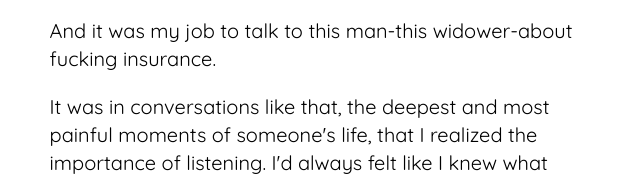
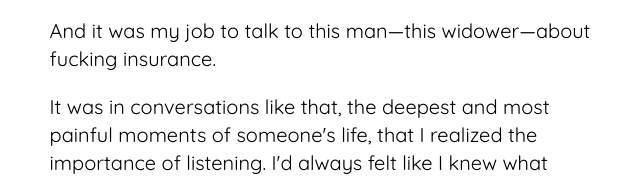
Before and after one commit to polluterofminds/polluterofminds-site, an Eleventy site: page blog/working-in-call-center-taught-me-customer-interviews.md in a window 1280 px wide. Shown: the part 810-991 px from the top of the page, 320-960 px from the left. Built offline with nearby package versions, Linux system fonts and the light colour scheme; Eleventy itself is replaced by a stand-in of ours; files that its build step writes are made by us from their sources.

Commit message:
em-dash fix

```diff
--- a/blog/working-in-call-center-taught-me-customer-interviews.md
+++ b/blog/working-in-call-center-taught-me-customer-interviews.md
@@ -11,7 +11,7 @@ layout: "post"
 
 The voice on the other end of the line was heavy, gravely, and slow like someone who had just woken from a deep sleep. But it was the middle of the afternoon, and I knew he hadn't been sleeping. He probably wouldn't be sleeping for days. His wife's Toyota Rav4 had launched over the guardrail on an overpass and landed 100 feet below. She died at the scene.
 
-And it was my job to talk to this man-this widower-about fucking insurance.
+And it was my job to talk to this man—this widower—about fucking insurance.
 
 It was in conversations like that, the deepest and most painful moments of someone's life, that I realized the importance of listening. I'd always felt like I knew what listening meant. I'd always thought I did a good job of it. But when I was working in a call center in Tucson, AZ, investigating insurance claims, and speaking to people who had been injured or had family members injured or killed, I realized that there was another level of listening I hadn't quite learned.
 
```
